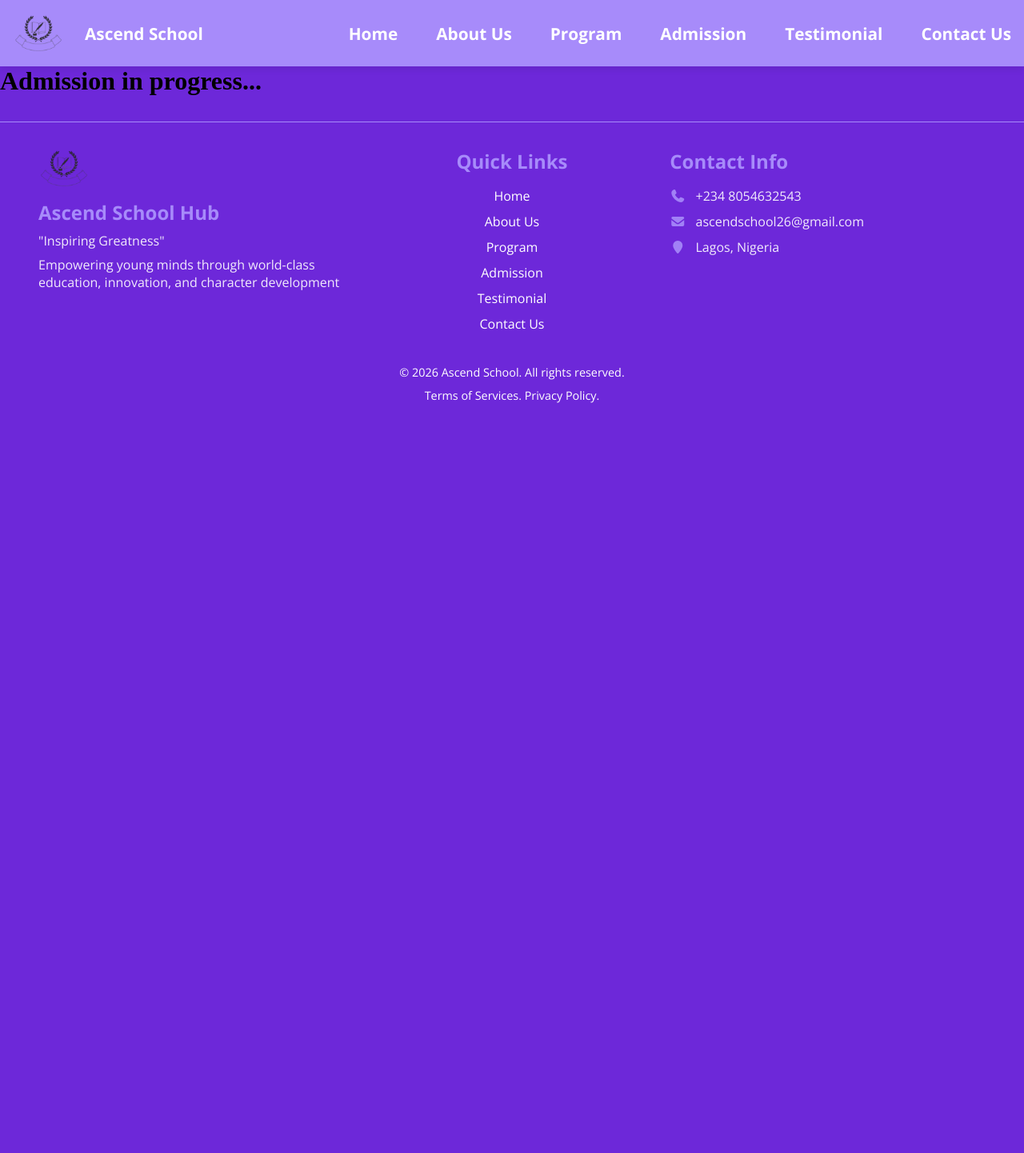
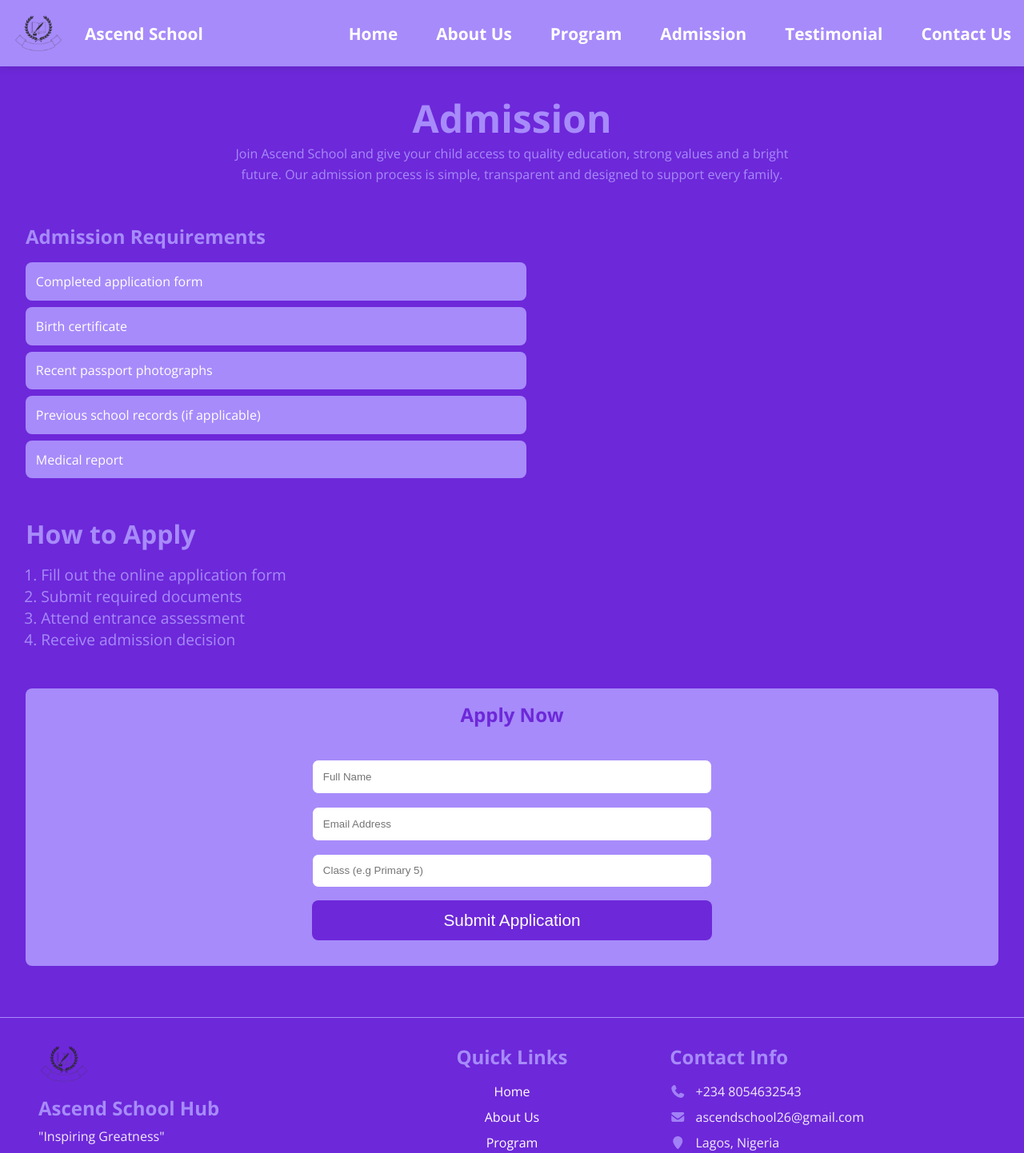
Before and after one commit to Eniola1110/school-website, a Vue app: page /school-website/admission in a window 1280 px wide. Shown: the top 1442 px of the page at 80% size. Built offline with nearby package versions, Linux system fonts and the light colour scheme; a web font is replaced by a local one.

Commit message:
update admission.vue, home.vue, about.vue, program.vue and update ui

```diff
--- a/src/views/About.vue
+++ b/src/views/About.vue
@@ -94,6 +94,8 @@ header h1{
 header p{
   color: var(--white);
   font-size: 1rem;
+  max-width: 700px;
+  margin: auto;
 }
 .values{
   background: var(--white);
--- a/src/views/Admission.vue
+++ b/src/views/Admission.vue
@@ -1,14 +1,164 @@
 <script setup>
 import Footer from "@/components/Footer.vue";
+import { ref } from "vue";
+
+const name = ref("")
+const email = ref("")
+const studentClass = ref("")
+const submitted = ref(false)
+
+function submitForm(){
+    submitted.value = true
+}
 </script>
 <template>
-    <div>
-       <h1>Admission in progress...</h1>
-    </div>
+    <section class="admission">
+        <div class="intro">
+            <h1>Admission</h1>
+            <p>
+                Join Ascend School and give your child access to quality education, strong values and a bright future. Our admission process is simple, transparent and designed to support every family.
+            </p>
+        </div>
+
+        <div class="requirements">
+            <h2>Admission Requirements</h2>
+            <ul>
+                <li>Completed application form</li>
+                <li>Birth certificate</li>
+                <li>Recent passport photographs</li>
+                <li>Previous school records (if applicable)</li>
+                <li>Medical report</li>
+            </ul>
+        </div>
+        <div class="steps">
+            <h2>How to Apply</h2>
+            <ol>
+                <li>Fill out the online application form</li>
+                <li>Submit required documents</li>
+                <li>Attend entrance assessment</li>
+                <li>Receive admission decision</li>
+            </ol>
+        </div>
+        <div class="form-section">
+            <h2>Apply Now</h2>
+            <form @submit.prevent="submitForm" class="form">
+                <input v-model="name" type="text" placeholder="Full Name" required>
+                <input v-model="email" type="email" placeholder="Email Address" required>
+                <input v-model="studentClass" type="text" placeholder="Class (e.g Primary 5)" required>
+
+                <button type="submit" class="btn">Submit Application</button>
+            </form>
+
+            <p v-if="submitted" class="success">Application submitted successfully</p>
+        </div>
+    </section>
     <section>
         <Footer/>
     </section>
 </template>
-<style lang="scss" scoped>
+<style scoped>
+.admission {
+    padding: 2rem;
+    font-family: "Open Sans", sans-serif;
+    animation: slideInLeft 1s ease-out;
+   }
+   @keyframes slideInLeft{
+      0%{
+         transform: translateX(-100px);
+      }
+      100%{
+         transform: translateX(0);
+      };
+}
+.intro {
+    text-align: center;
+    margin-bottom: 3rem;
+}
+.intro h1{
+    font-size: 3rem;
+    color: var(--secondary);
+}
+.intro p{
+    max-width: 700px;
+    margin: auto;
+    color: var(--secondary);
+    line-height: 1.6;
+}
+.requirements {
+    margin-bottom: 3rem;
+}
+.requirements h2{
+    color: var(--secondary);
+    margin-bottom: 1rem;
+}
+.requirements ul{
+    list-style: none;
+    padding: 0;
+}
+.requirements li{
+    background: var(--secondary);
+    color: var(--white);
+    margin: 0.5rem 0;
+    padding: 0.8rem;
+    border-radius: 0.5rem;
+    max-width: 600px;
+}
+.steps {
+    margin-bottom: 3rem;
+}
+.steps h2{
+    color: var(--secondary);
+    margin-bottom: 1rem;
+    font-size: 2rem;
+}
+.steps ol {
+    padding-left: 1.2rem;
+    color: var(--secondary);
+    font-size: 1.2rem;
+}
+.form-section {
+    text-align: center;
+    background: var(--secondary);
+    max-width: 100%;
+    border-radius: 0.5rem;
+    padding-top: 1rem;
+}
+.form-section h2{
+    margin-bottom: 0.5rem;
+    color: var(--primary);
+}
+.form{
+    display: flex;
+    flex-direction: column;
+    gap: 1rem;
+    max-width: 500px;
+    margin: auto;
+    padding: 2rem;
+}
+input {
+    padding: 0.8rem;
+    border: 1px solid var(--secondary);
+    border-radius: 0.5rem;
+    outline: none;
+}
+
+.btn{
+    padding: 0.8rem;
+    background: var(--primary);
+    color: var(--white);
+    border: none;
+    border-radius: 0.5rem;
+    cursor: pointer;
+    font-size: 1.3rem;
+    transition: 1s;
+}
+.btn:hover{
+    background: transparent;
+}
+
+.form-section p{
+    color: var(--primary);
+    font-size: 1.5rem;
+}
 
 </style>
--- a/src/views/Home.vue
+++ b/src/views/Home.vue
@@ -9,6 +9,24 @@ const programs = [
    {id: 3, name: "Secondary Education",
       desc: "Advanced academic training that develops critical thinking and prepares students for higher education and future careers."
    },
+]
+const stats = [
+   {id: 1,
+      h3: "20+",
+      p: "Years of Excellence"
+   },
+      {id: 2,
+      h3: "1500+",
+      p: "Students Enrolled"
+   },
+      {id: 3,
+      h3: "100+",
+      p: "Qualified Staff"
+   },
+      {id: 4,
+      h3: "95%",
+      p: "Success Rate"
+   }
 ]
 </script>
 
@@ -35,33 +53,21 @@ const programs = [
                 </div>
             </div>
             <!-- stats -->
-            <div class="stats">
-               <div>
-                  <h3>20+</h3>
-                  <p>Years of Excellence</p>
+             <div class="stats">
+               <div class="stat" v-for="stat in stats" :key="stat.id">
+                  <h3>{{ stat.h3 }}</h3>
+                  <p>{{ stat.p }}</p>
                </div>
-               <div>
-                  <h3>1500+</h3>
-                  <p>Students Enrolled</p>
-               </div>
-               <div>
-                  <h3>100+</h3>
-                  <p>Qualified Staff</p>
-               </div>
-               <div>
-                  <h3>95%</h3>
-                  <p>Success Rate</p>
-               </div>
-            </div>
+             </div>
             <!-- programs -->
              <div class="section">
                <h2>Programs</h2>
-               <div class="programs" v-for="program in programs" :key="program.id">
-                  <!-- <div class="program-card"> -->
+               <div class="programs">
+               <div class="program" v-for="program in programs" :key="program.id">
                      <i class="fa fa-book" aria-hidden="true"></i>
                      <h3>{{ program.name }}</h3>
                      <p>{{ program.desc }}</p>
-                  <!-- </div> -->
+               </div>
                </div>
                <RouterLink to="/program">
                   <button class="btn">View All Programs</button>
@@ -199,23 +205,27 @@ const programs = [
       text-align: center;
      }
      .stats{
-      display: grid;
       background: var(--secondary);
-      grid-template-columns: repeat(4, 1fr) ;
       text-align: center;
       padding: 2rem;
+      display: grid;
+      grid-template-columns: repeat(4, 1fr);
      }
-     .stats h3{
+     .stat h3{
       font-size: 3rem;
       color: var(--primary);
      }
-     .stats p{
+     .stat p{
       font-size: 1rem;
       color: var(--white);
      }
      .programs{
       display: grid;
       grid-template-columns: repeat(3, 1fr);
+     }
+     .program{
+      margin-top: 1rem;
+      gap: 5rem;
       background: var(--white);
       margin: 1rem;
       padding: 1rem 3rem;
@@ -224,7 +234,7 @@ const programs = [
       border: 1px solid var(--secondary);
       transition: 1s ease-in;
      }
-     .programs:hover{
+     .program:hover{
       background: var(--primary);
       cursor: pointer;
      }
--- a/src/views/Program.vue
+++ b/src/views/Program.vue
@@ -78,6 +78,7 @@ const programs = [
  #programs{
       animation: slideInLeft 1s ease-out;
       font-family: "Open Sans", sans-serif;
+      padding: 2rem;
    }
    @keyframes slideInLeft{
       0%{
@@ -95,7 +96,8 @@ const programs = [
 }
 #programs .title{
     color: var(--white);
-    text-align: center;
+    margin: auto;
+    max-width: 700px;
     margin-top: 1rem;
     font-size: 1.1rem;
 }
@@ -104,9 +106,8 @@ const programs = [
     grid-template-columns: repeat(3, 1fr);
     background: var(--secondary);
     margin-top:1rem ;
-    justify-content: center;
-    align-items: center;
     padding-top: 2rem;
+    border-radius: 1rem;
 }
 .program{
     margin: 1rem;
```
